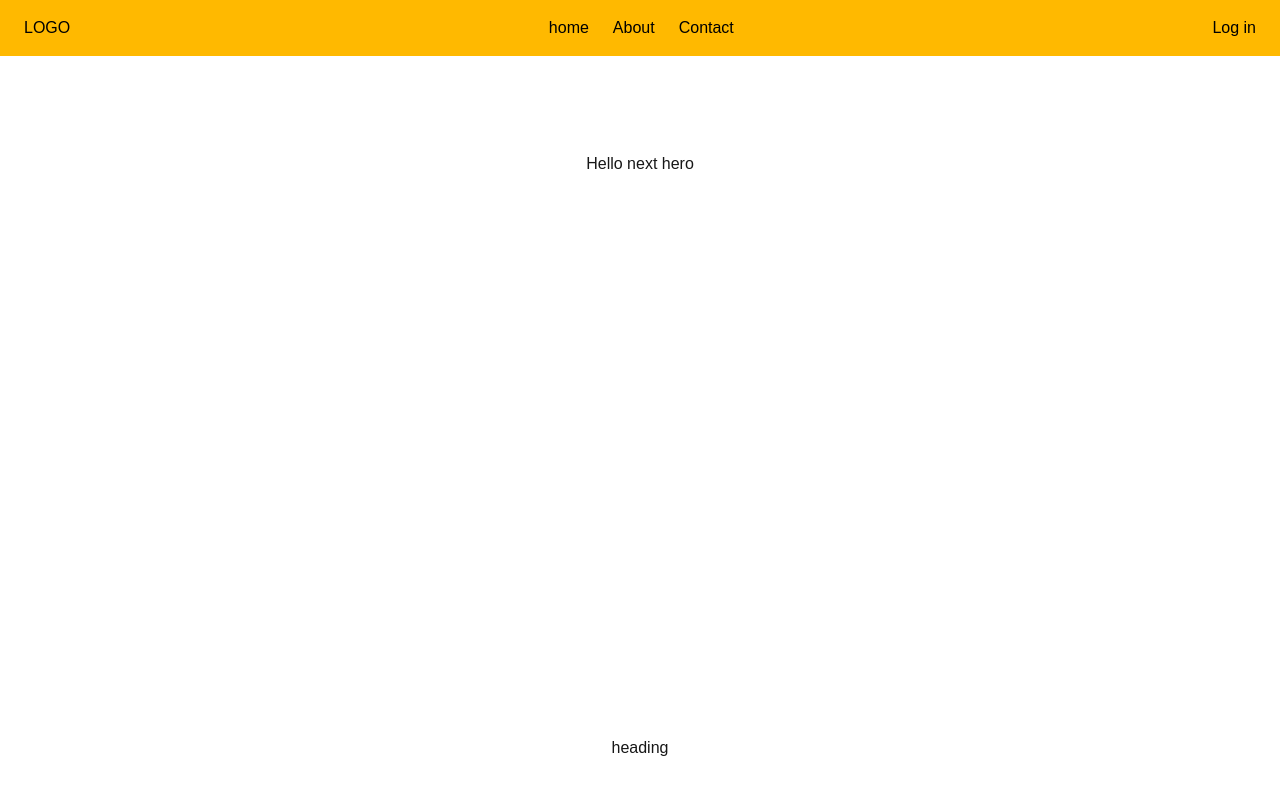
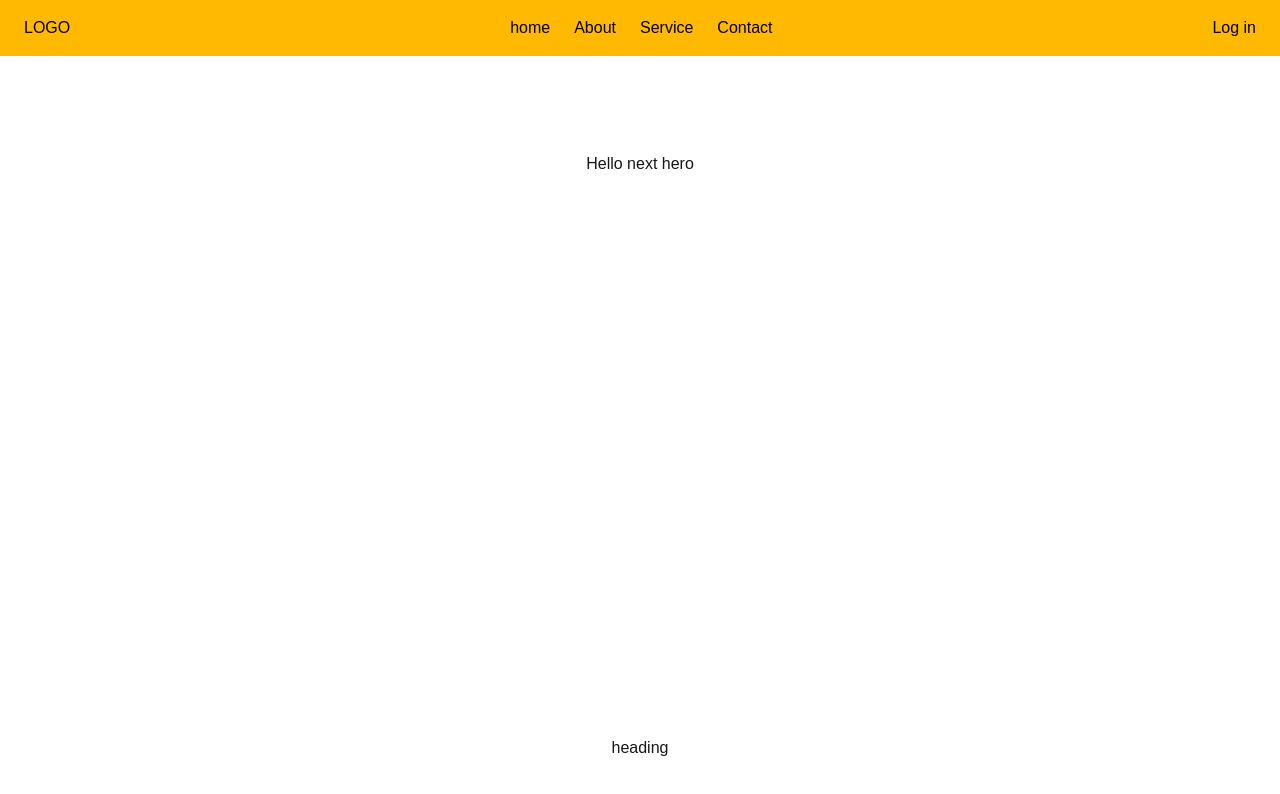
Before and after one commit to rahul3507/NextJS-Practice, a Next.js app: page / in a window 1280 px wide. Shown: the top 794 px of the page. Built offline with nearby package versions, Linux system fonts and the light colour scheme.

Commit message:
service added to the links

```diff
--- a/src/components/Navbar.jsx
+++ b/src/components/Navbar.jsx
@@ -12,6 +12,10 @@ const Navbar = () => {
     {
       title: "About",
       path: "/about",
+    },
+    {
+      title: "Service",
+      path: "/service",
     },
     {
       title: "Contact",
```
